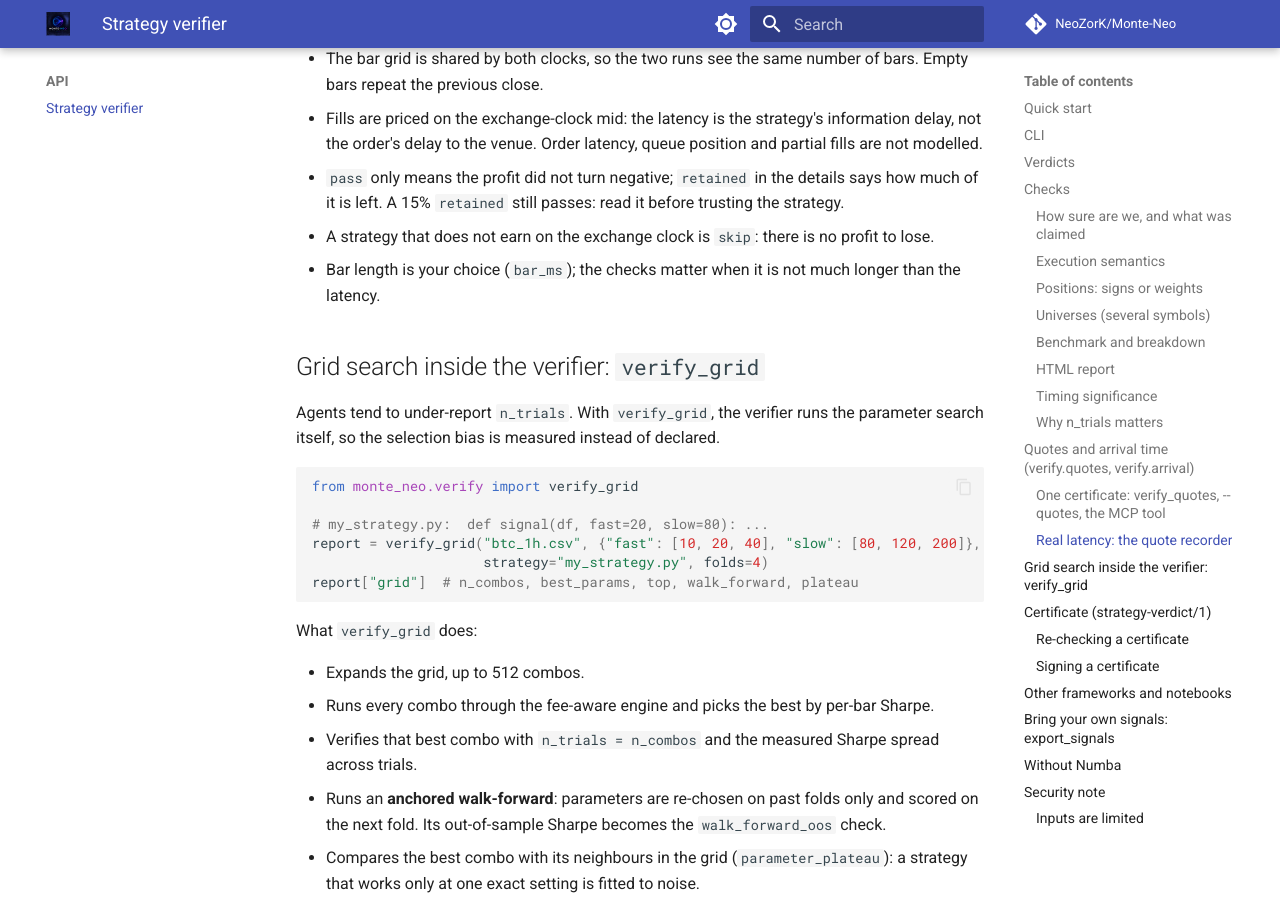
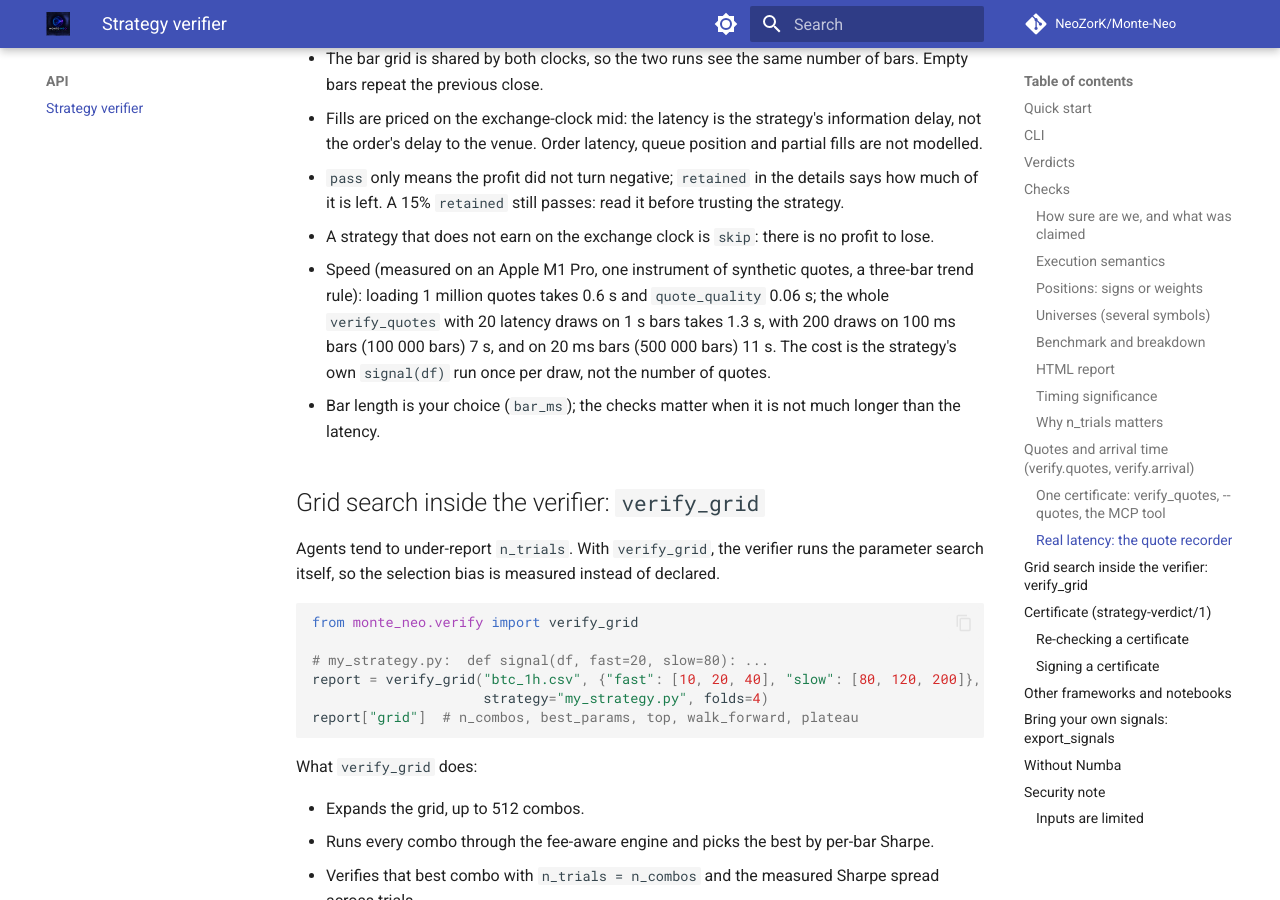
Before and after one commit to NeoZorK/Monte-Neo, an MkDocs documentation site: the page built from docs/api/verify.md, in a window 1280 px wide and 900 px high, scrolled down 11442 px. Built offline with MkDocs 1.6.1 and Material for MkDocs 9.7.7, drawn with Linux system fonts in a browser that asks for light colours; comment, search, counter and statistics services are not loaded.

Commit message:
Docs: measured speed of the quote checks on one million quotes

```diff
--- a/docs/api/verify.md
+++ b/docs/api/verify.md
@@ -339,6 +339,10 @@ Reading the numbers, and what they are not:
 * `pass` only means the profit did not turn negative; `retained` in the details says how much of it is left.
   A 15% `retained` still passes: read it before trusting the strategy.
 * A strategy that does not earn on the exchange clock is `skip`: there is no profit to lose.
+* Speed (measured on an Apple M1 Pro, one instrument of synthetic quotes, a three-bar trend rule): loading 1 million quotes
+  takes 0.6 s and `quote_quality` 0.06 s; the whole `verify_quotes` with 20 latency draws on 1 s bars takes 1.3 s, with
+  200 draws on 100 ms bars (100 000 bars) 7 s, and on 20 ms bars (500 000 bars) 11 s. The cost is the strategy's own
+  `signal(df)` run once per draw, not the number of quotes.
 * Bar length is your choice (`bar_ms`); the checks matter when it is not much longer than the latency.
 
 ## Grid search inside the verifier: `verify_grid`
```
Also changed, not shown: docs/project/CHANGELOG.md (+1 -0 lines).
